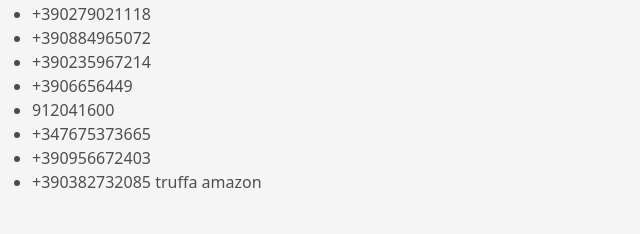
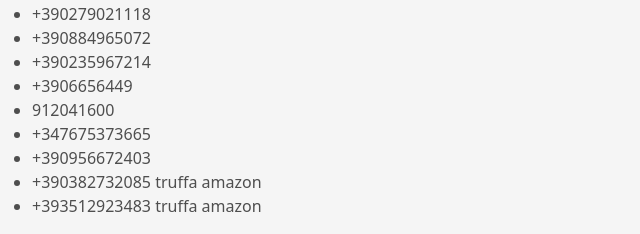
Before and after one commit to simon387/simonecelia.it, a PHP site: page /shame.php in a window 1280 px wide. Shown: the part 694-928 px from the top of the page, without its empty margins (0-640 px from the left). Before the commit the page ends 882 px from the top, so only its background shows below. Run offline with PHP 8.4, Linux system fonts and the light colour scheme.

Commit message:
truffa_amazon

```diff
--- a/shame.php
+++ b/shame.php
@@ -41,6 +41,7 @@
 	<li>+347675373665</li>
 	<li>+390956672403</li>
 	<li>+390382732085 truffa amazon</li>
+	<li>+393512923483 truffa amazon</li>
 </ul>
 </body>
 </html>
```
